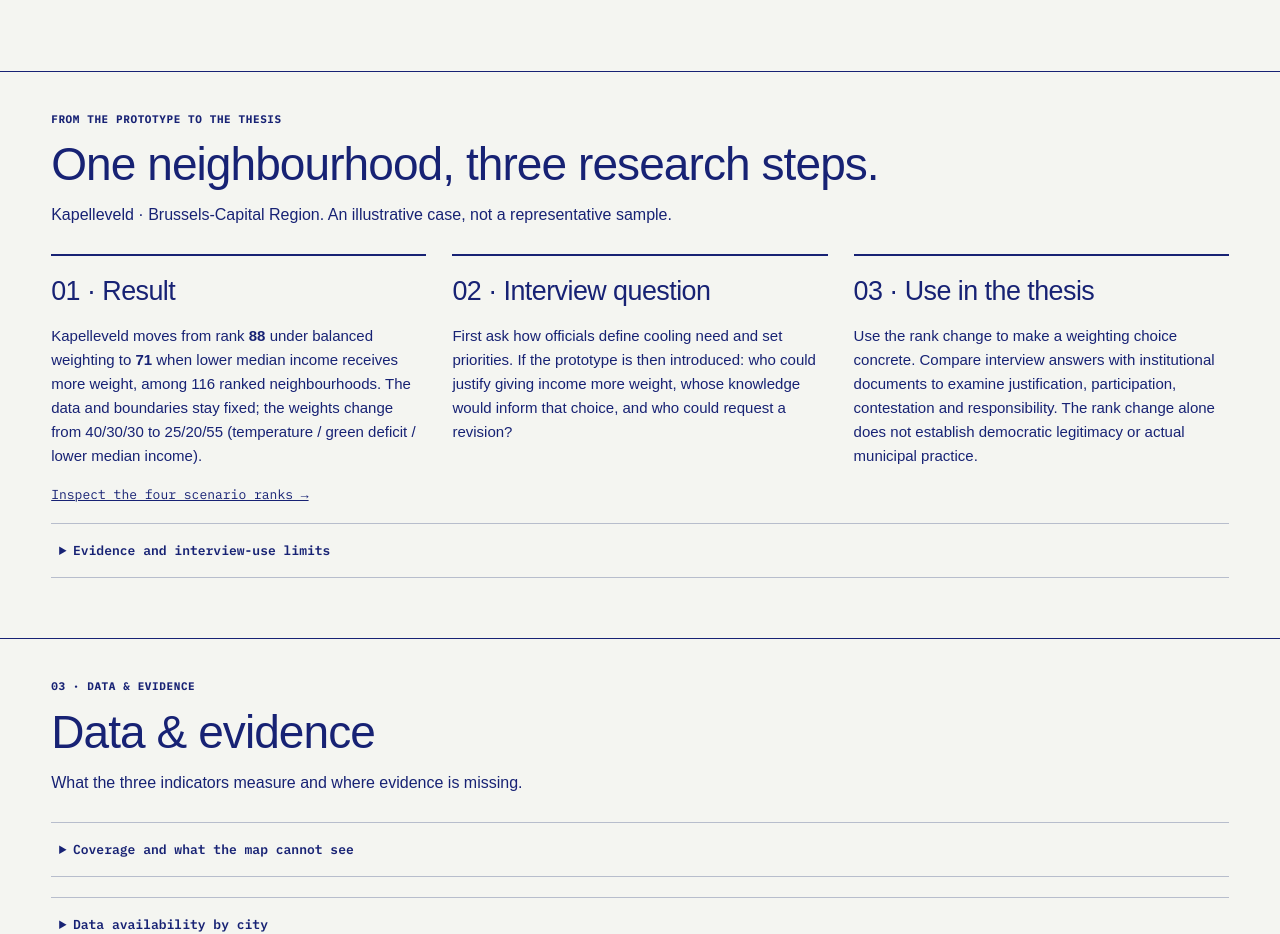
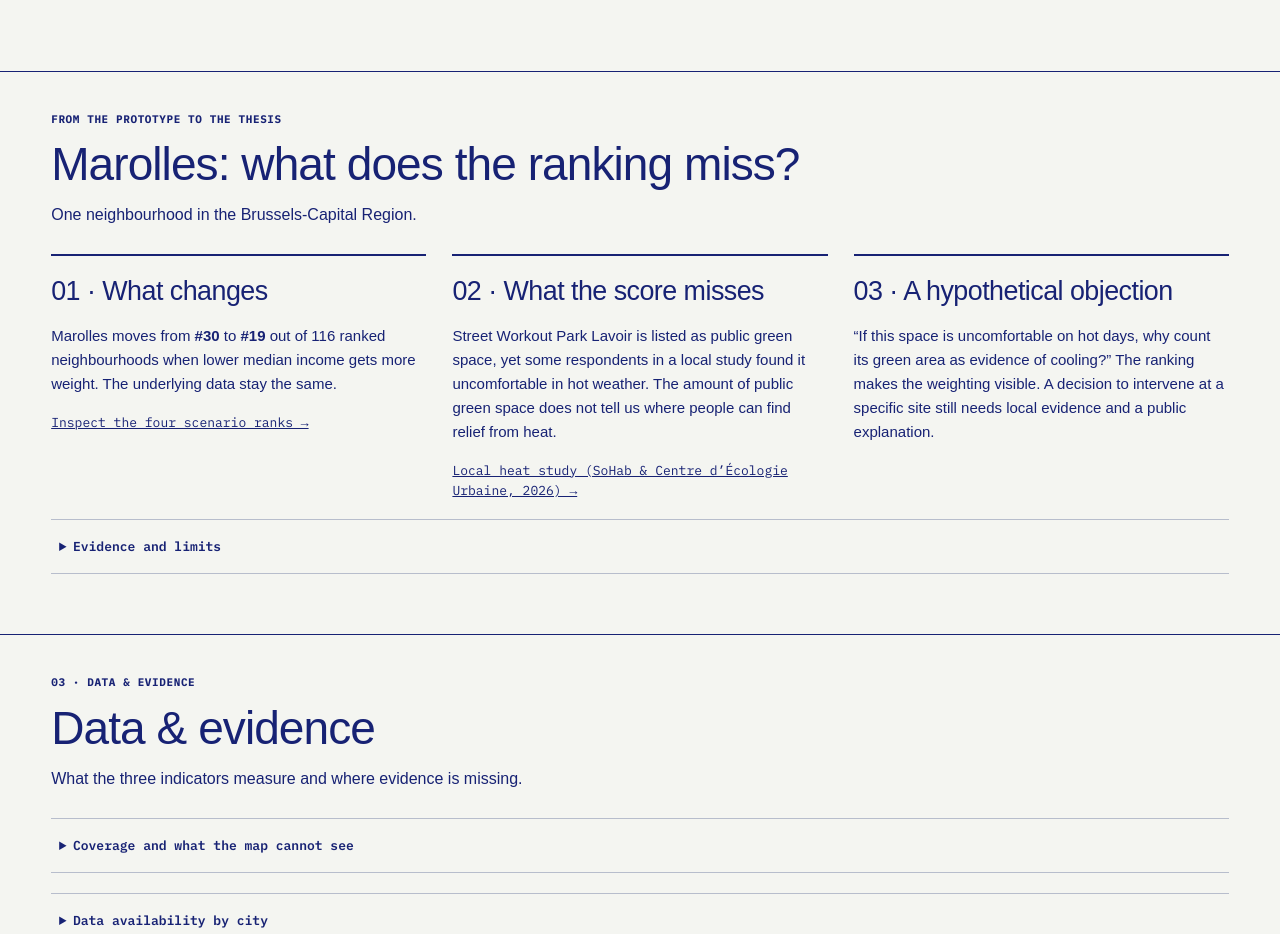
Before and after one commit to polenbicer/spatial_sensitivity_lab, a Next.js app: page / in a window 1280 px wide. Shown: the part 3942-4876 px from the top of the page. Built offline with nearby package versions, Linux system fonts and the light colour scheme.

Commit message:
Use Marolles to show what the cooling ranking misses

```diff
--- a/app/redesign.tsx
+++ b/app/redesign.tsx
@@ -123,7 +123,7 @@ export default function ResearchInterface() {
   }, []);
   const workedExample = useMemo(() => {
     const rows = data?.features.filter(f => f.properties.city === 'Brussels' && f.properties.eligible) ?? [];
-    const selected = rows.find(f => f.properties.neighbourhood_name === 'Kapelleveld');
+    const selected = rows.find(f => f.properties.neighbourhood_name === 'Marolles');
     if (!selected) return null;
     const rank = (field: Scenario) => 1 + rows.filter(f => Number(f.properties[field]) - Number(selected.properties[field]) > 0.000001).length;
     return {balanced: rank('priority_balanced'), income: rank('priority_income_led'), total: rows.length};
@@ -405,13 +405,13 @@ export default function ResearchInterface() {
       </section>
       </section>
       <section className="lab-chapter worked-example" aria-labelledby="worked-example-title">
-        <header className="chapter-header"><p className="eyebrow">From the prototype to the thesis</p><h2 id="worked-example-title">One neighbourhood, three research steps.</h2><p>Kapelleveld · Brussels-Capital Region. An illustrative case, not a representative sample.</p></header>
+        <header className="chapter-header"><p className="eyebrow">From the prototype to the thesis</p><h2 id="worked-example-title">Marolles: what does the ranking miss?</h2><p>One neighbourhood in the Brussels-Capital Region.</p></header>
         <ol className="example-steps">
-          <li><h3>01 · Result</h3><p>{workedExample ? <>Kapelleveld moves from rank <b>{workedExample.balanced}</b> under balanced weighting to <b>{workedExample.income}</b> when lower median income receives more weight, among {workedExample.total} ranked neighbourhoods.</> : 'Loading the neighbourhood example…'} The data and boundaries stay fixed; the weights change from 40/30/30 to 25/20/55 (temperature / green deficit / lower median income).</p><a href="/priority-lines?city=Brussels">Inspect the four scenario ranks →</a></li>
-          <li><h3>02 · Interview question</h3><p>First ask how officials define cooling need and set priorities. If the prototype is then introduced: who could justify giving income more weight, whose knowledge would inform that choice, and who could request a revision?</p></li>
-          <li><h3>03 · Use in the thesis</h3><p>Use the rank change to make a weighting choice concrete. Compare interview answers with institutional documents to examine justification, participation, contestation and responsibility. The rank change alone does not establish democratic legitimacy or actual municipal practice.</p></li>
+          <li><h3>01 · What changes</h3><p>{workedExample ? <>Marolles moves from <b>#{workedExample.balanced}</b> to <b>#{workedExample.income}</b> out of {workedExample.total} ranked neighbourhoods when lower median income gets more weight. The underlying data stay the same.</> : 'Compare how the two weightings affect the same neighbourhood.'}</p><a href="/priority-lines?city=Brussels">Inspect the four scenario ranks →</a></li>
+          <li><h3>02 · What the score misses</h3><p>Street Workout Park Lavoir is listed as public green space, yet some respondents in a local study found it uncomfortable in hot weather. The amount of public green space does not tell us where people can find relief from heat.</p><a href="https://sohab.be/wp-content/uploads/Diagnostic-CRU7-VilHa_UE-SoHab.pdf">Local heat study (SoHab &amp; Centre d’Écologie Urbaine, 2026) →</a></li>
+          <li><h3>03 · A hypothetical objection</h3><p>“If this space is uncomfortable on hot days, why count its green area as evidence of cooling?” The ranking makes the weighting visible. A decision to intervene at a specific site still needs local evidence and a public explanation.</p></li>
         </ol>
-        <details className="reading-detail"><summary>Evidence and interview-use limits</summary><div className="reading-body"><p>The ranks are calculated from the same neighbourhood dataset as the map. Introduce the example only after open questions about existing practice, to reduce the risk of steering the interview. This is a proposed use in future interviews, not a reported interview finding.</p><a href="/data/brussels_neighbourhoods.csv">Brussels indicators and scores (CSV)</a> · <a href="/methods.html">Definitions, calculation and sources</a></div></details>
+        <details className="reading-detail"><summary>Evidence and limits</summary><div className="reading-body"><p>The ranks use the same data as the map. The study reports local experiences; the objection is hypothetical. Neither establishes how the municipality chose where to invest.</p><a href="/data/brussels_neighbourhoods.csv">Brussels indicators and scores (CSV)</a> · <a href="/methods.html">Definitions, calculation and sources</a></div></details>
       </section>
       <section className="lab-chapter" id="data-evidence" aria-labelledby="data-evidence-title">
         <header className="chapter-header"><p className="eyebrow">03 · Data &amp; evidence</p><h2 id="data-evidence-title">Data &amp; evidence</h2><p>What the three indicators measure and where evidence is missing.</p></header>
```
